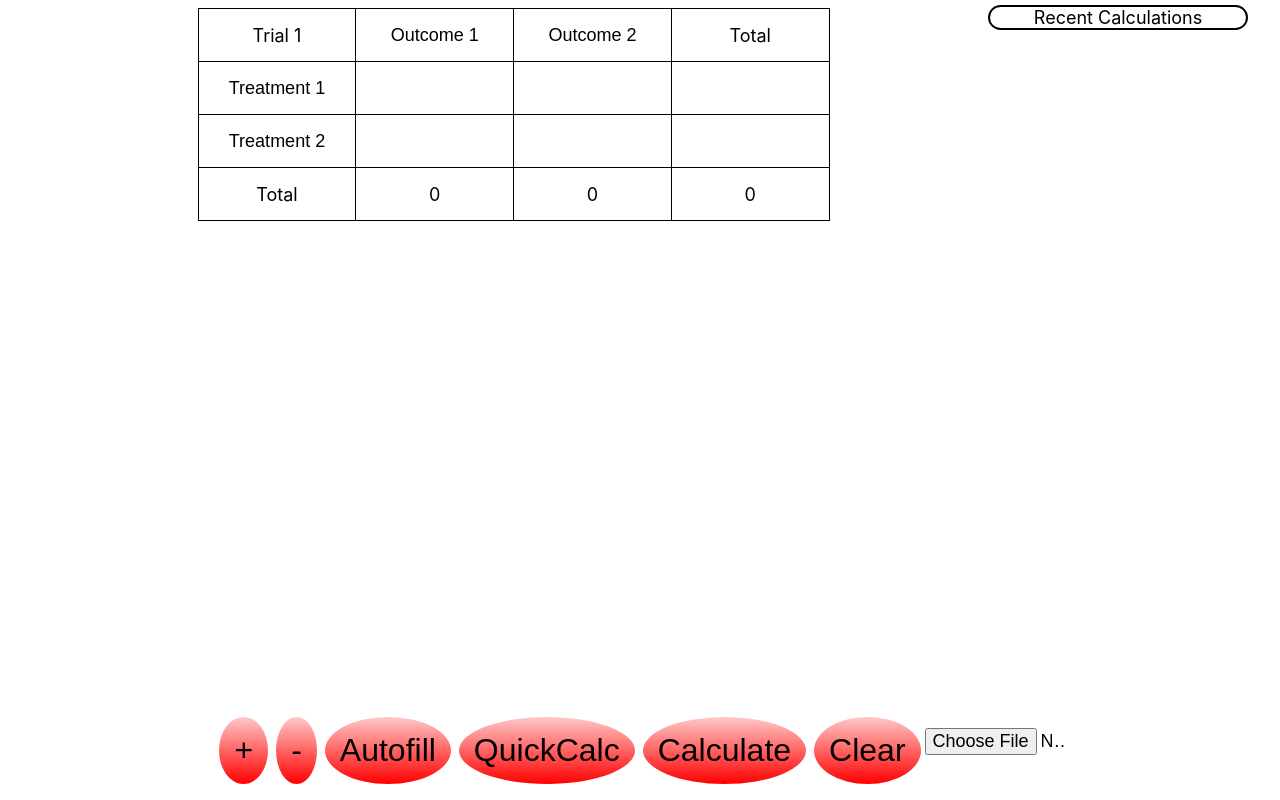
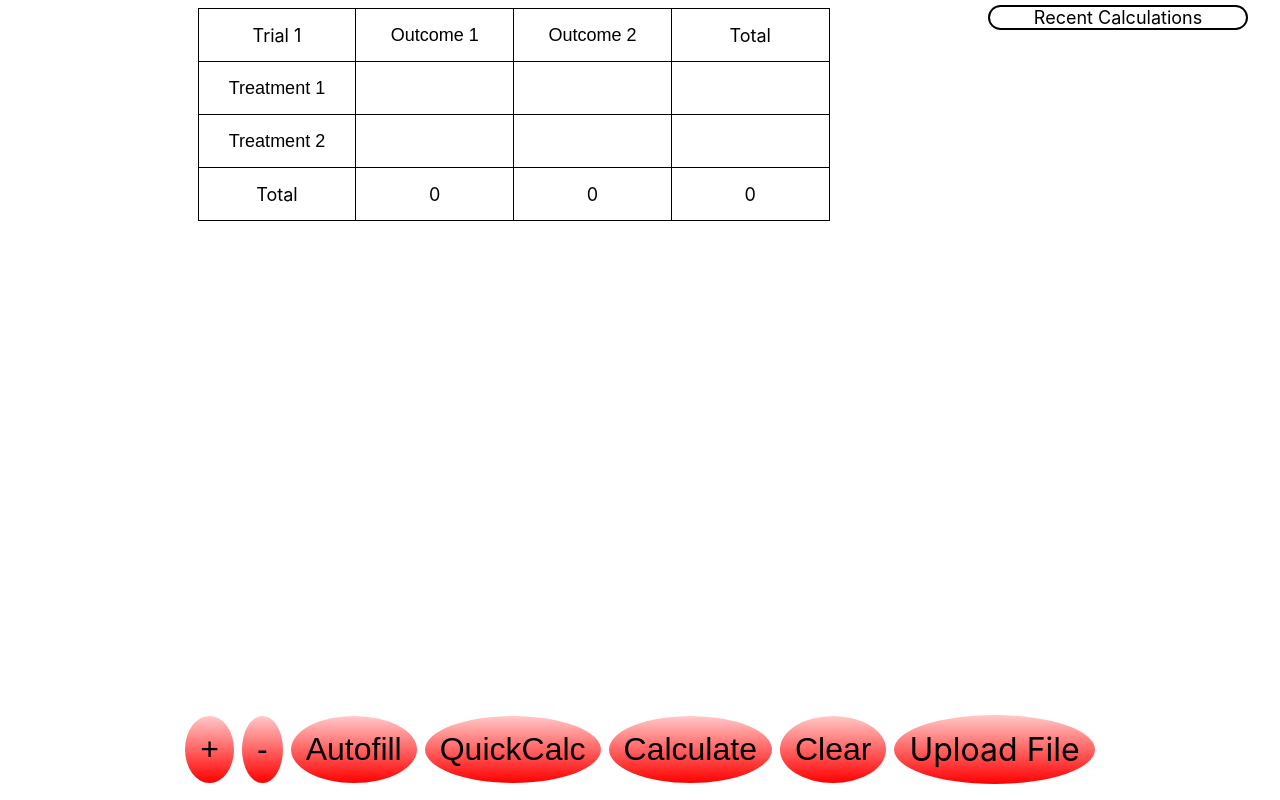
Before and after one commit to J-2464/LabStatTest, a website built with Vite: page CMHcalc.html in a window 1280 px wide. Built offline with nearby package versions, Linux system fonts and the light colour scheme.

Commit message:
lil style
Button for upload ->
Next Makea it so data can be in any column using isAplha

```diff
--- a/CMHcalc.html
+++ b/CMHcalc.html
@@ -76,6 +76,9 @@
   <button id="calcPlus" title="Show Extra Information">Calculate</button>
   <button id="clear" title="Clear all inputs">Clear</button>
   <input type="file" id="xInput"/>
+  <label for="xInput" id="custom-file-upload">
+    Upload File
+  </label>
   <!-- <button id="recent" title="See past calculations">History</button> -->
   </div>
 
--- a/style.css
+++ b/style.css
@@ -197,3 +197,22 @@ table td {
     margin: 0; /* Remove default margin */
     display: inline-block; /* Adjust display to avoid extra space */
 }
+
+#xInput {
+    display: none;
+}
+#custom-file-upload {
+    color:rgb(0, 0, 0);
+    font: old 84% 'trebuchet ms',helvetica,sans-serif;
+    background-image:linear-gradient(to top, rgb(255, 0, 0), rgb(255, 200, 200));
+    border:2px solid rgb(255, 255, 255);
+    margin: 4px 2px;
+    padding: 15px;
+    cursor: pointer;
+    border-radius: 50%;
+    font-size:xx-large;
+}
+#custom-file-upload:hover {
+    border: 2px solid black; /* Black outline on hover */
+    outline: none; /* Remove default outline */
+}
```
